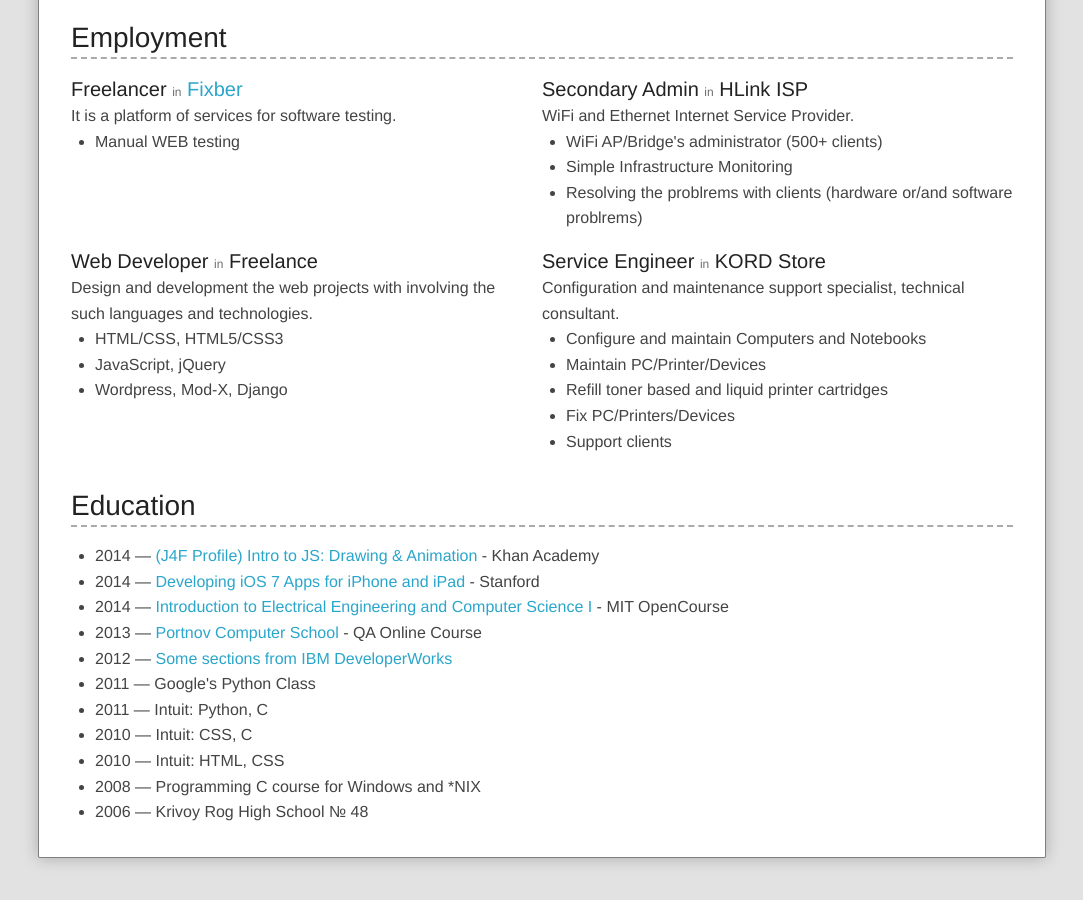
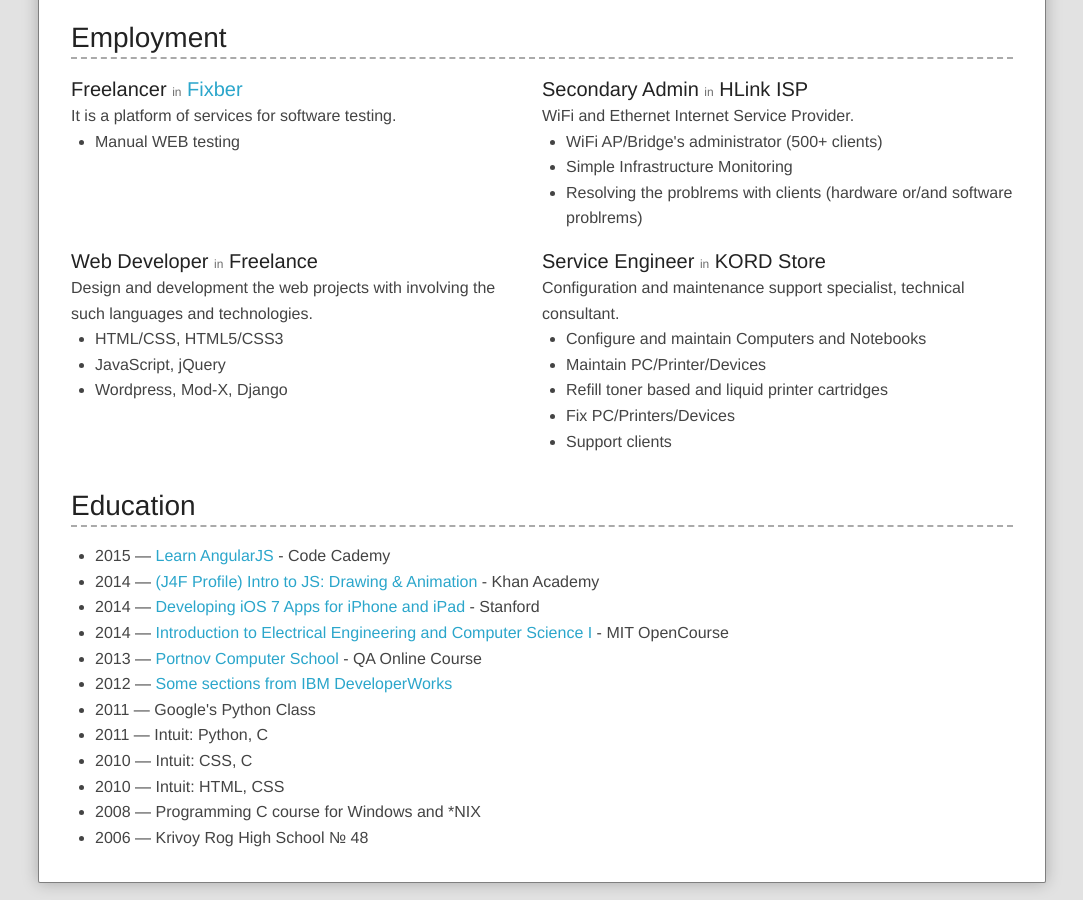
Before and after one commit to gordio/gordio.github.io, a Jekyll site: the page cv.html, which Jekyll copies as it is, in a window 1280 px wide and 900 px high, scrolled down 1900 px. Shown: the whole window, without its empty margins (98-1181 px from the left). Built offline with Jekyll 4.4.1, drawn with Linux system fonts in a browser that asks for light colours; before the commit the page ends 2775 px from its top, so only the background shows below that.

Commit message:
Add angular course

```diff
--- a/cv.html
+++ b/cv.html
@@ -407,6 +407,7 @@
                     <li>Python. Подробный справочник, 4-е издание (Дэвид Бизли)</li>
                     <li>Интерфейс. Новые направления в проектировании компьютерных систем (Джеф Раскин)</li>
                     -->
+                    <li><time>2015</time> — <a href="https://www.codecademy.com/learn/learn-angularjs">Learn AngularJS</a> - Code Cademy</li>
                     <li><time>2014</time> — <a href="https://www.khanacademy.org/profile/GordioUA/">(J4F Profile) Intro to JS: Drawing &amp; Animation</a> - Khan Academy</li>
                     <li><time>2014</time> — <a href="https://itunes.apple.com/us/course/id733644550">Developing iOS 7 Apps for iPhone and iPad</a> - Stanford</li>
                     <li><time>2014</time> — <a href="http://ocw.mit.edu/courses/electrical-engineering-and-computer-science/6-01sc-introduction-to-electrical-engineering-and-computer-science-i-spring-2011/">Introduction to Electrical Engineering and Computer Science I</a> - MIT OpenCourse</li>
```
